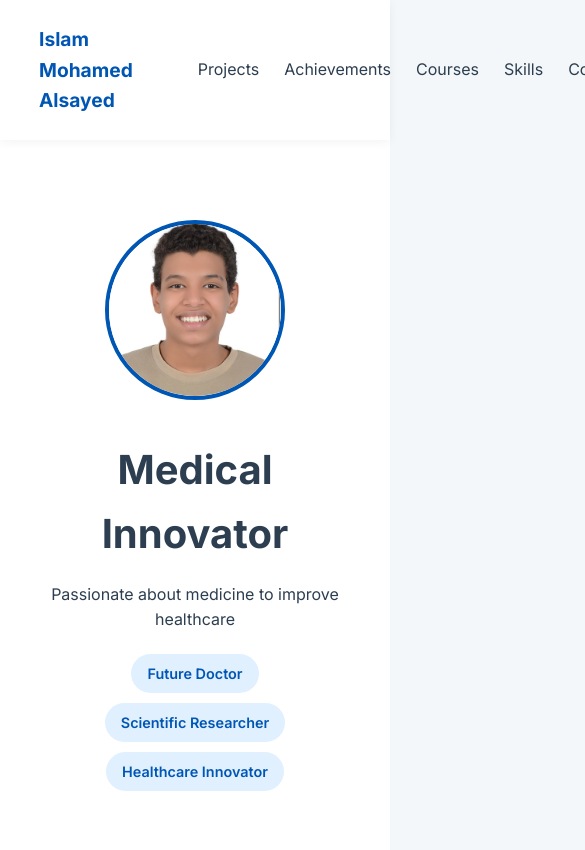
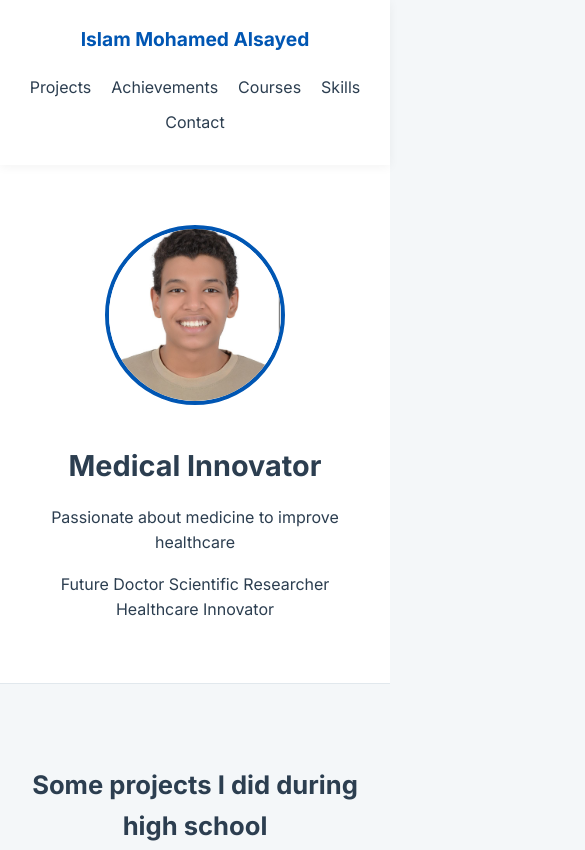
Before and after one commit to islamalsayed86-del/Portfolio, a plain HTML site: page index.html in a window 390 px wide. Shown: the top 850 px of the page, 585 px wide, since content can reach past the window. Drawn offline with Linux system fonts and the light colour scheme.

Commit message:
Update index.html

```diff
--- a/index.html
+++ b/index.html
@@ -22,10 +22,10 @@
             line-height: 1.6;
         }
 
-        /* Navigation */
+        /* Navigation - Responsive adjustments */
         nav {
             background: white;
-            padding: 1.5rem 10%;
+            padding: 1.5rem 5%;
             display: flex;
             justify-content: space-between;
             align-items: center;
@@ -33,16 +33,17 @@
             position: sticky;
             top: 0;
             z-index: 1000;
+            flex-wrap: wrap; /* Allows wrapping on mobile */
         }
         nav .logo { font-weight: 700; color: var(--med-blue); font-size: 1.2rem; }
-        nav ul { list-style: none; display: flex; margin: 0; }
+        nav ul { list-style: none; display: flex; margin: 0; padding: 0; }
         nav ul li { margin-left: 25px; }
         nav ul li a { text-decoration: none; color: var(--text-main); font-weight: 500; transition: 0.3s; }
         nav ul li a:hover { color: var(--med-blue); }
 
-        /* Hero Section */
+        /* Hero Section - Responsive Font sizes */
         #hero {
-            padding: 80px 10%;
+            padding: 60px 5%;
             background: white;
             text-align: center;
             border-bottom: 1px solid #e1e8ed;
@@ -54,22 +55,12 @@
             object-fit: cover;
             border: 4px solid var(--med-blue);
             margin-bottom: 20px;
+            max-width: 100%; /* Prevents overflow on tiny screens */
         }
         #hero h1 { font-size: 2.5rem; margin: 10px 0; font-weight: 700; }
-        .badge-container { margin-top: 15px; }
-        .badge {
-            background: #e1f0ff;
-            color: var(--med-blue);
-            padding: 8px 16px;
-            border-radius: 20px;
-            font-size: 0.9rem;
-            font-weight: 600;
-            margin: 5px;
-            display: inline-block;
-        }
 
         /* Section Styling */
-        section { padding: 60px 10%; }
+        section { padding: 60px 5%; }
         .section-title {
             text-align: center;
             margin-bottom: 40px;
@@ -87,10 +78,10 @@
             transform: translateX(-50%);
         }
 
-        /* Project Grid */
+        /* Project Grid - Dynamic sizing */
         .grid {
             display: grid;
-            grid-template-columns: repeat(auto-fit, minmax(300px, 1fr));
+            grid-template-columns: repeat(auto-fit, minmax(280px, 1fr));
             gap: 30px;
         }
         .card {
@@ -115,7 +106,7 @@
             font-size: 0.9rem;
         }
 
-        /* Achievements/Courses List */
+        /* Achievements/Courses List - Responsive Flex */
         .achievement-item {
             background: white;
             padding: 20px;
@@ -125,7 +116,7 @@
             align-items: center;
             border-left: 5px solid var(--med-blue);
         }
-        .achievement-icon { font-size: 1.5rem; margin-right: 20px; }
+        .achievement-icon { font-size: 1.5rem; margin-right: 20px; flex-shrink: 0; }
 
         /* Skills */
         .skills-wrap { text-align: center; }
@@ -139,18 +130,37 @@
             font-weight: 500;
         }
 
-        /* Contact Section Specific */
-        #contact { text-align: center; background: white; }
-        .contact-info { font-size: 1.1rem; margin: 10px 0; }
+        /* Closing words responsive width */
         .closing-words {
-            max-width: 700px;
+            max-width: 100%;
+            padding: 0 10px;
             margin: 40px auto 0;
             font-style: italic;
             color: #555;
-            font-size: 1.2rem;
+            font-size: 1.1rem;
         }
 
         footer { text-align: center; padding: 40px; color: #999; font-size: 0.8rem; }
+
+        /* --- MEDIA QUERIES FOR PHONE AND TABLET --- */
+
+        /* Tablet Widths */
+        @media (min-width: 768px) {
+            section { padding: 60px 10%; }
+            nav { padding: 1.5rem 10%; }
+            .closing-words { max-width: 700px; font-size: 1.2rem; }
+        }
+
+        /* Mobile Widths */
+        @media (max-width: 767px) {
+            nav { flex-direction: column; text-align: center; }
+            nav ul { margin-top: 15px; flex-wrap: wrap; justify-content: center; }
+            nav ul li { margin: 5px 10px; }
+            #hero h1 { font-size: 1.8rem; }
+            .section-title { font-size: 1.6rem; }
+            .achievement-item { flex-direction: column; text-align: center; }
+            .achievement-icon { margin-right: 0; margin-bottom: 10px; }
+        }
     </style>
 </head>
 <body>
```
